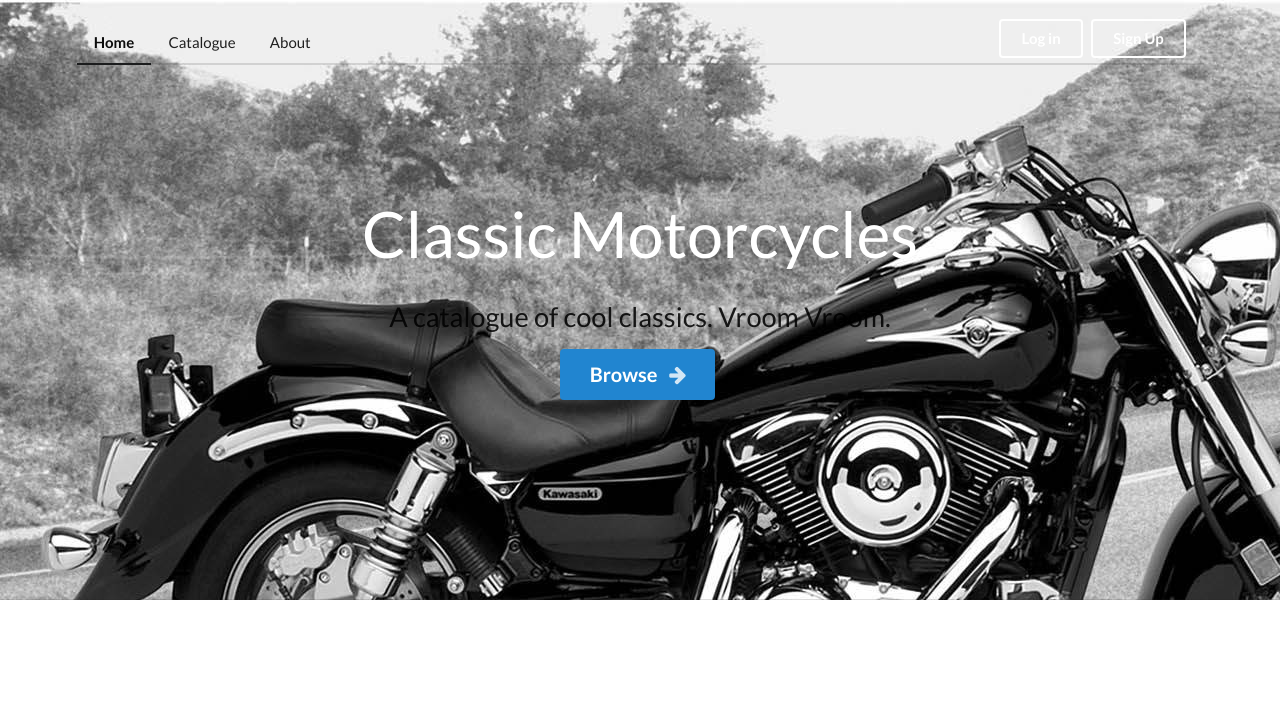
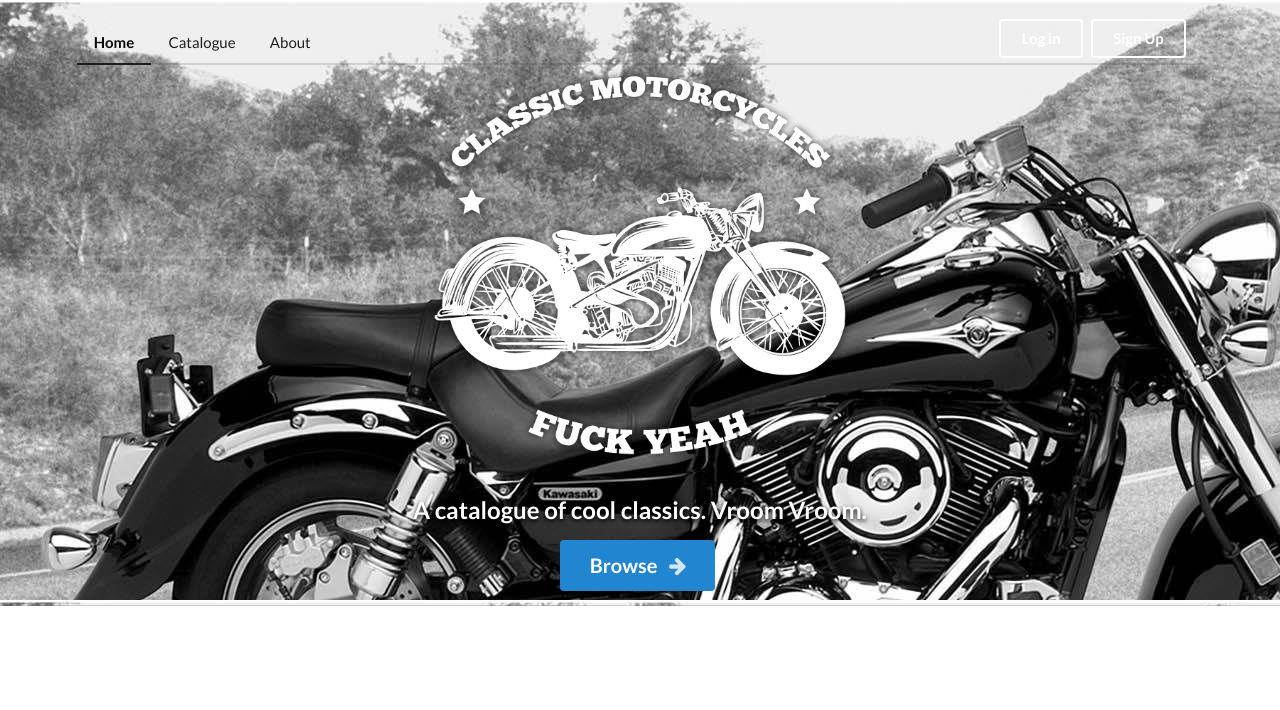
Before and after one commit to T620/cbikes, a Flask app: page / in a window 1280 px wide. Shown: the top 710 px of the page. Run offline with Flask 2, Linux system fonts and the light colour scheme.

Commit message:
add new logo, remove h1 intro, alter background properties

```diff
--- a/templates/index.html
+++ b/templates/index.html
@@ -46,11 +46,9 @@
             			</div>
           		</div>
         	</div>
-        	<div class="ui text container">
-          		<h1 class="ui inverted header">
-            		Classic Motorcycles
-          		</h1>
-          		<h2>
+        	<div class="ui container">
+          		<img  src="{{ url_for ('static', filename='img/logo.png') }}" class="landing-img">
+          		<h2 class="ui inverted header landing-intro">
             		A catalogue of cool classics. Vroom Vroom.
           		</h2>
           		<div class="ui huge primary button">
@@ -93,7 +91,14 @@
 			text-decoration: line-through;
 		}
 		.landing{
-			background: url('/static/img/background.jpg') !important;
+			background: url('/static/img/background.jpg') #2c3e50 !important;
+			background-repeat: no-repeat;
+		}
+		.landing-intro{
+			text-shadow: 0px 2px 4px rgba(0, 0, 0, 1);
+		}
+		.landing-img{
+			height: 400px !important;
 		}
       .hidden.menu {
         display: none;
```
